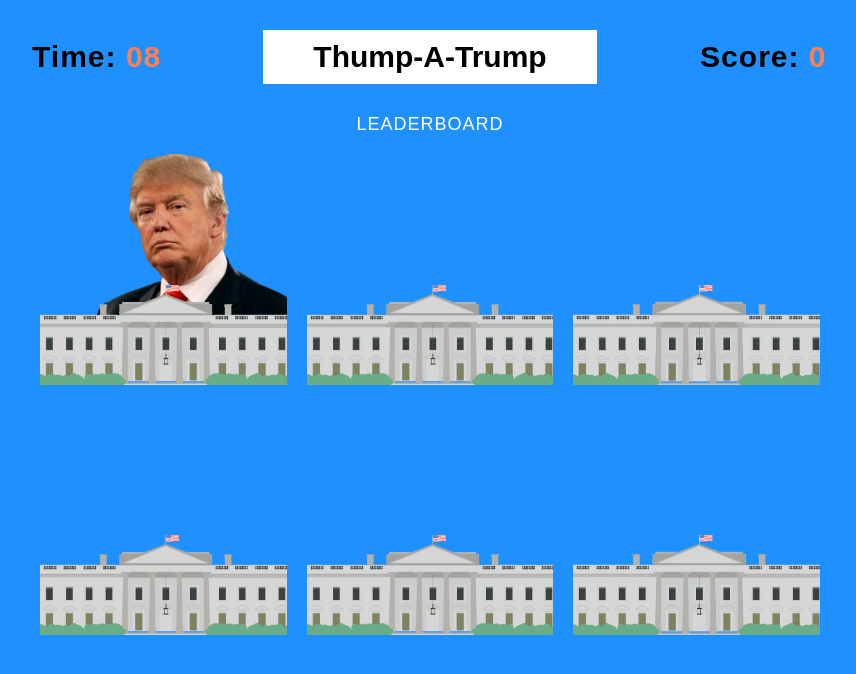
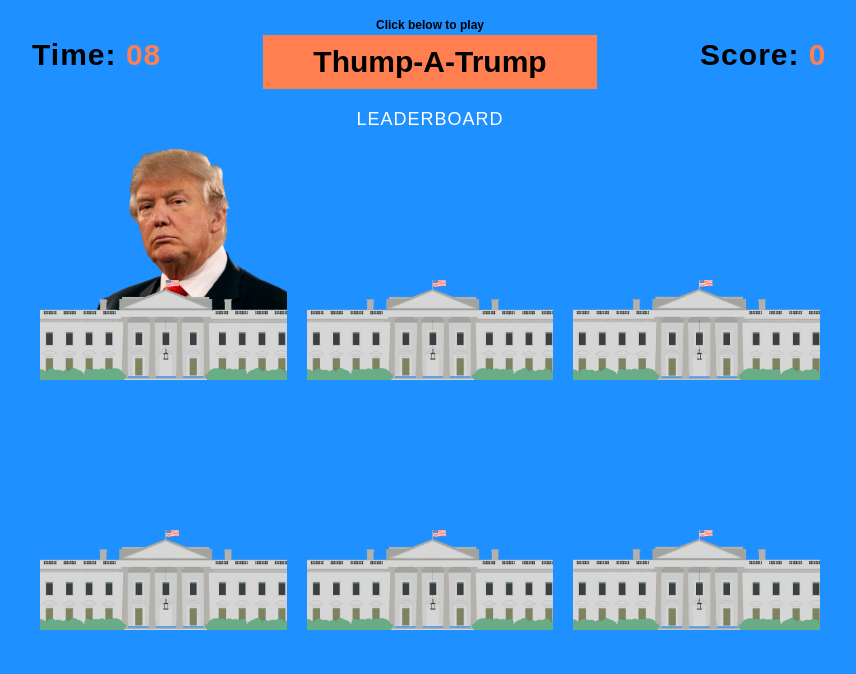
Before and after one commit to lmackenzie94/thump-a-trump, a plain HTML site: page index.html in a window 1280 px wide. Both pictures are taken after a click on the button "Thump-A-Trump". Shown: the whole page, without its empty margins (210-1066 px from the left). Drawn offline with nearby package versions, Linux system fonts and the light colour scheme.

Commit message:
minor change

```diff
--- a/styles.css
+++ b/styles.css
@@ -29,6 +29,16 @@ body {
 h1 {
     margin: 0;
     font-size: 1.5rem;
+    position: relative;
+}
+
+h1:before {
+    content: "Click below to play";
+    position: absolute;
+    font-size: 0.6rem;
+    top: -27px;
+    left: 50%;
+    transform: translateX(-50%);
 }
 
 header {
@@ -162,13 +172,15 @@ header p:focus {
     border: none;
     box-shadow: 5px 5px 0 coral;
     padding: 10px 20px;
-    margin: 30px 0;
+    margin: 35px 0 20px 0;
     transition: all .2s ease-out;
 }
 
 .start:hover,
 .start:focus {
     box-shadow: none;
+    background: coral;
+    color: black;
 }
 
 .start:active {
```
